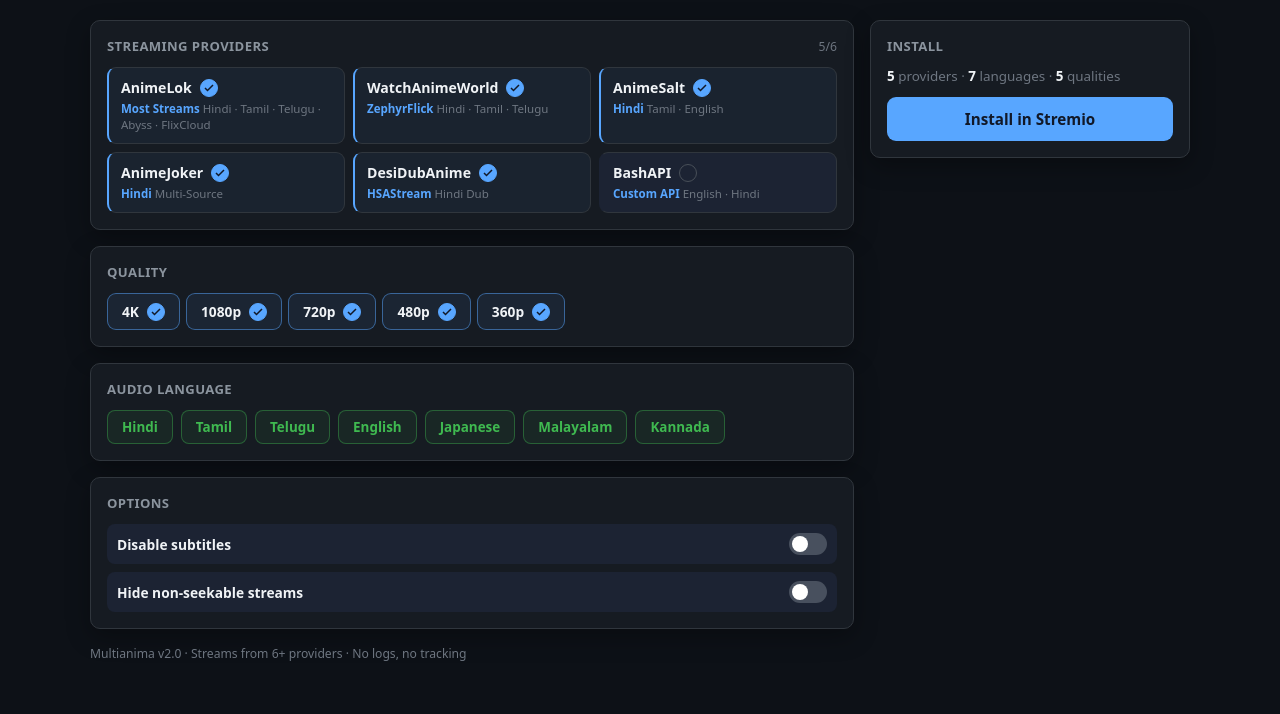
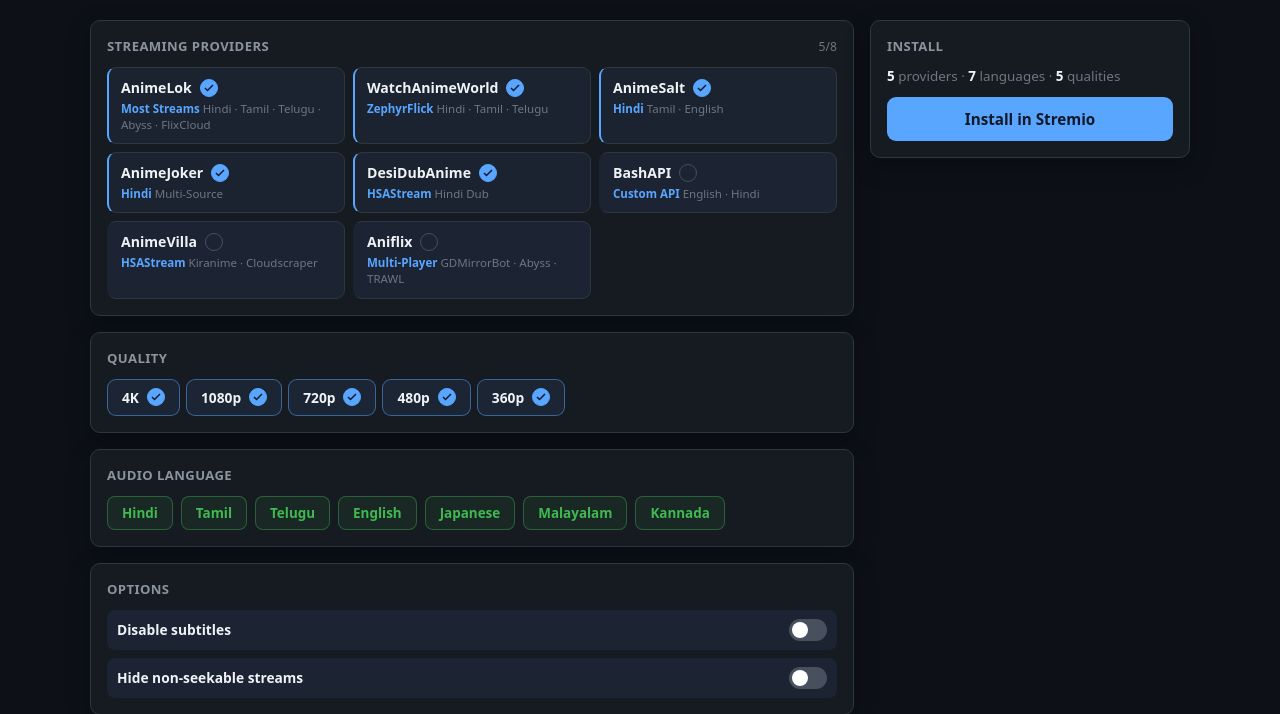
Before and after one commit to gramnaters/multianima, a Flask app: page /configure in a window 1280 px wide. Shown: the part 63-777 px from the top of the page. Before the commit the page ends 724 px from the top, so only its background shows below. Run offline with Flask 3, Linux system fonts and the light colour scheme.

Commit message:
Add aniflix.us provider via TRAWL, update manifest+config page

```diff
--- a/app/routes/manifest.py
+++ b/app/routes/manifest.py
@@ -32,6 +32,8 @@
         {'key': 'source_animejoker', 'type': 'checkbox', 'title': 'AnimeJoker', 'default': 'checked'},
         {'key': 'source_desidubanime', 'type': 'checkbox', 'title': 'DesiDubAnime', 'default': 'checked'},
         {'key': 'source_bashapi', 'type': 'checkbox', 'title': 'BashAPI', 'default': 'unchecked'},
+        {'key': 'source_animevilla', 'type': 'checkbox', 'title': 'AnimeVilla', 'default': 'unchecked'},
+        {'key': 'source_aniflix', 'type': 'checkbox', 'title': 'Aniflix (needs TRAWL)', 'default': 'unchecked'},
         # Quality
         {'key': 'res_2160', 'type': 'checkbox', 'title': '4K', 'default': 'checked'},
         {'key': 'res_1080', 'type': 'checkbox', 'title': '1080p', 'default': 'checked'},
--- a/templates/configure.html
+++ b/templates/configure.html
@@ -150,6 +150,8 @@
   {key:'source_animejoker', name:'AnimeJoker', tags:['Hindi','Multi-Source'], defaultOn:true},
   {key:'source_desidubanime', name:'DesiDubAnime', tags:['HSAStream','Hindi Dub'], defaultOn:true},
   {key:'source_bashapi', name:'BashAPI', tags:['Custom API','English','Hindi'], defaultOn:false},
+  {key:'source_animevilla', name:'AnimeVilla', tags:['HSAStream','Kiranime','Cloudscraper'], defaultOn:false},
+  {key:'source_aniflix', name:'Aniflix', tags:['Multi-Player','GDMirrorBot','Abyss','TRAWL'], defaultOn:false},
 ];
 
 const QUALITIES = [
```
Also changed, not shown: 1 other file.
